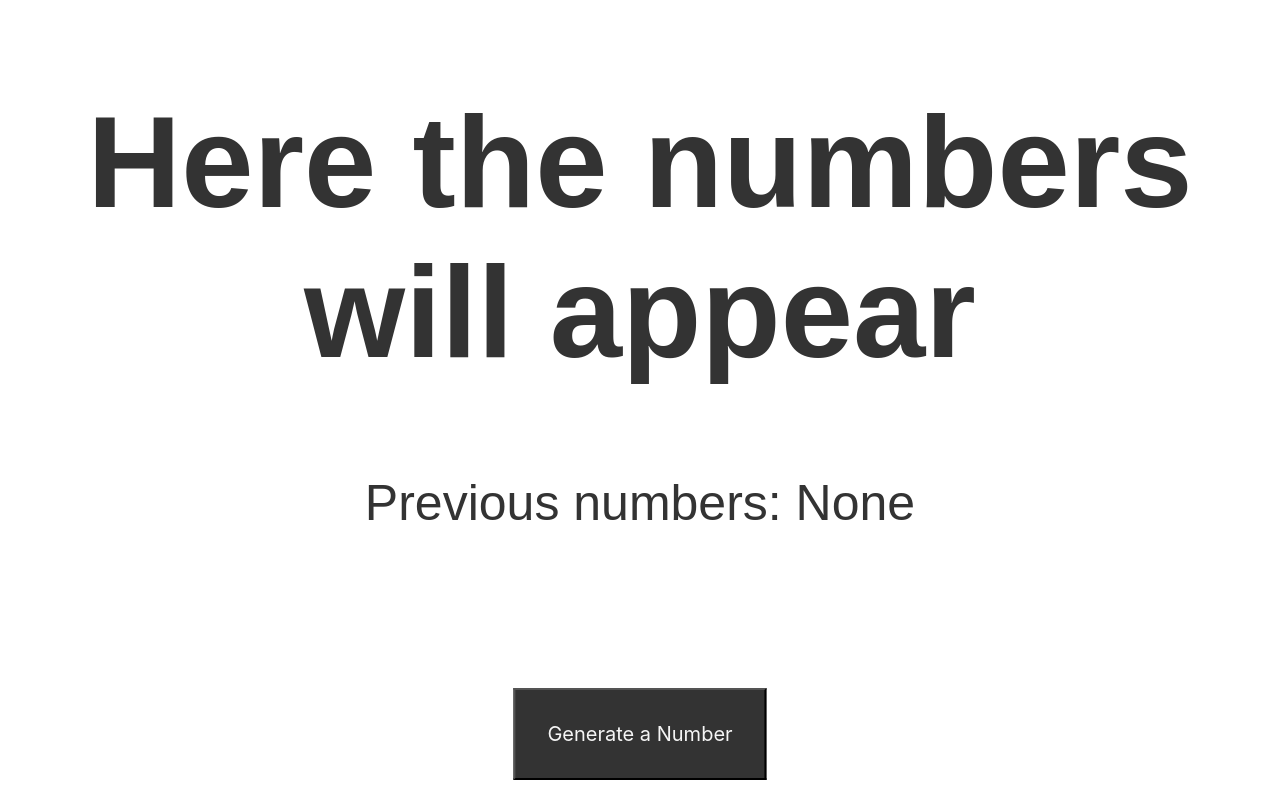
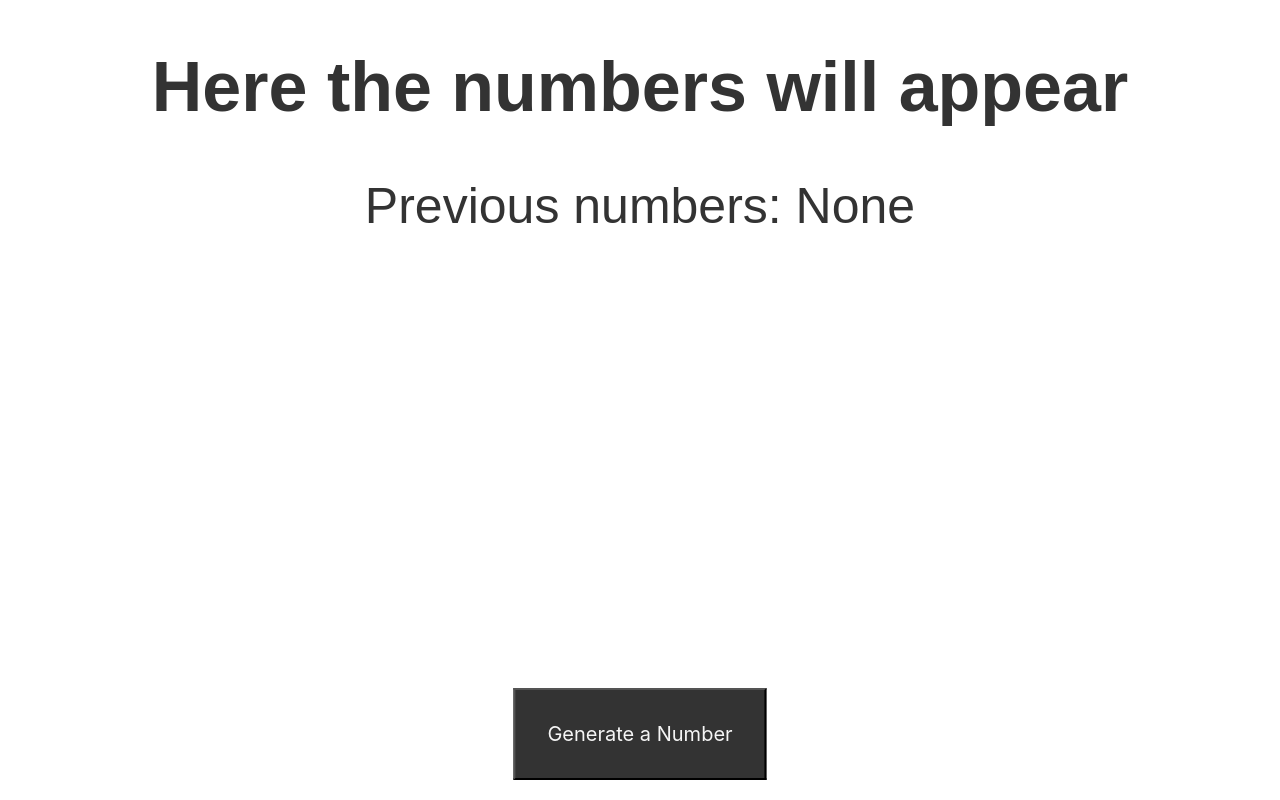
Before and after one commit to eLiteEs/html-bingo, a plain HTML site: page index.html in a window 1280 px wide. Drawn offline with Linux system fonts and the light colour scheme; a web font is replaced by a local one.

Commit message:
Actualizar index.html

```diff
--- a/index.html
+++ b/index.html
@@ -53,7 +53,7 @@
         </style>
     </head>
     <body>
-        <h1 id="numberShow">Here the numbers will appear</h1>
+        <h1 id="numberShow" class="full">Here the numbers will appear</h1>
         <p>Previous numbers: <span id="prevNums">None</span></p>
         <button id="genBtn">Generate a Number</button>
 
@@ -81,6 +81,9 @@
                     return;
                 }
 
+                numberShow.classList. remove("full");
+
+
                 let validNum = false;
                 let num;
                 while(!validNum) {
```
